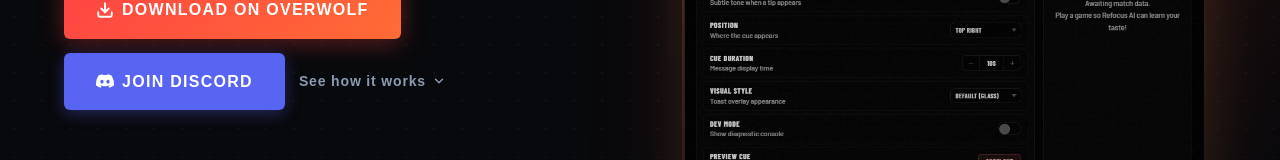
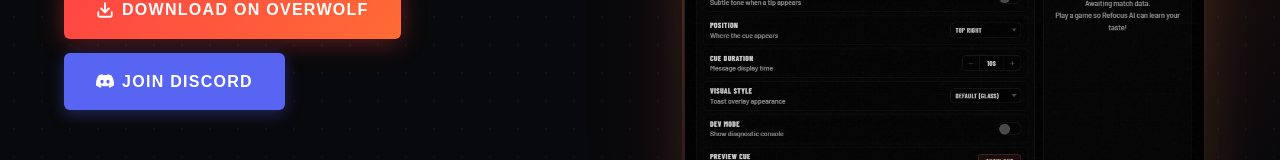
Before and after one commit to ReykoValorant/refocus, a plain HTML site: page index.html in a window 1280 px wide. Shown: the part 473-633 px from the top of the page. Drawn offline with Linux system fonts and the light colour scheme; a web font is replaced by a local one.

Commit message:
Update index.html

```diff
--- a/index.html
+++ b/index.html
@@ -1150,10 +1150,6 @@
               <svg width="18" height="18" viewBox="0 0 24 24" fill="currentColor" xmlns="http://www.w3.org/2000/svg"><path d="M20.317 4.37a19.791 19.791 0 0 0-4.885-1.515.074.074 0 0 0-.079.037c-.21.375-.444.864-.608 1.25a18.27 18.27 0 0 0-5.487 0 12.64 12.64 0 0 0-.617-1.25.077.077 0 0 0-.079-.037A19.736 19.736 0 0 0 3.677 4.37a.07.07 0 0 0-.032.027C.533 9.046-.32 13.58.099 18.057a.082.082 0 0 0 .031.057 19.9 19.9 0 0 0 5.993 3.03.078.078 0 0 0 .084-.028c.462-.63.874-1.295 1.226-1.994a.076.076 0 0 0-.041-.106 13.107 13.107 0 0 1-1.872-.892.077.077 0 0 1-.008-.128 10.2 10.2 0 0 0 .372-.292.074.074 0 0 1 .077-.01c3.928 1.793 8.18 1.793 12.062 0a.074.074 0 0 1 .078.01c.12.098.246.198.373.292a.077.077 0 0 1-.006.127 12.299 12.299 0 0 1-1.873.892.077.077 0 0 0-.041.107c.36.698.772 1.362 1.225 1.993a.076.076 0 0 0 .084.028 19.839 19.839 0 0 0 6.002-3.03.077.077 0 0 0 .032-.054c.5-5.177-.838-9.674-3.549-13.66a.061.061 0 0 0-.031-.03zM8.02 15.33c-1.183 0-2.157-1.085-2.157-2.419 0-1.333.956-2.419 2.157-2.419 1.21 0 2.176 1.096 2.157 2.42 0 1.333-.956 2.418-2.157 2.418zm7.975 0c-1.183 0-2.157-1.085-2.157-2.419 0-1.333.955-2.419 2.157-2.419 1.21 0 2.176 1.096 2.157 2.42 0 1.333-.946 2.418-2.157 2.418z"/></svg>
               Join Discord
             </a>
-            <a href="#solution" class="hero-scroll-link">
-              See how it works
-              <svg width="14" height="14" viewBox="0 0 24 24" fill="none" stroke="currentColor" stroke-width="2.5" stroke-linecap="round" stroke-linejoin="round"><polyline points="6 9 12 15 18 9"/></svg>
-            </a>
           </div>
 
           <div class="hero-stats">
```
